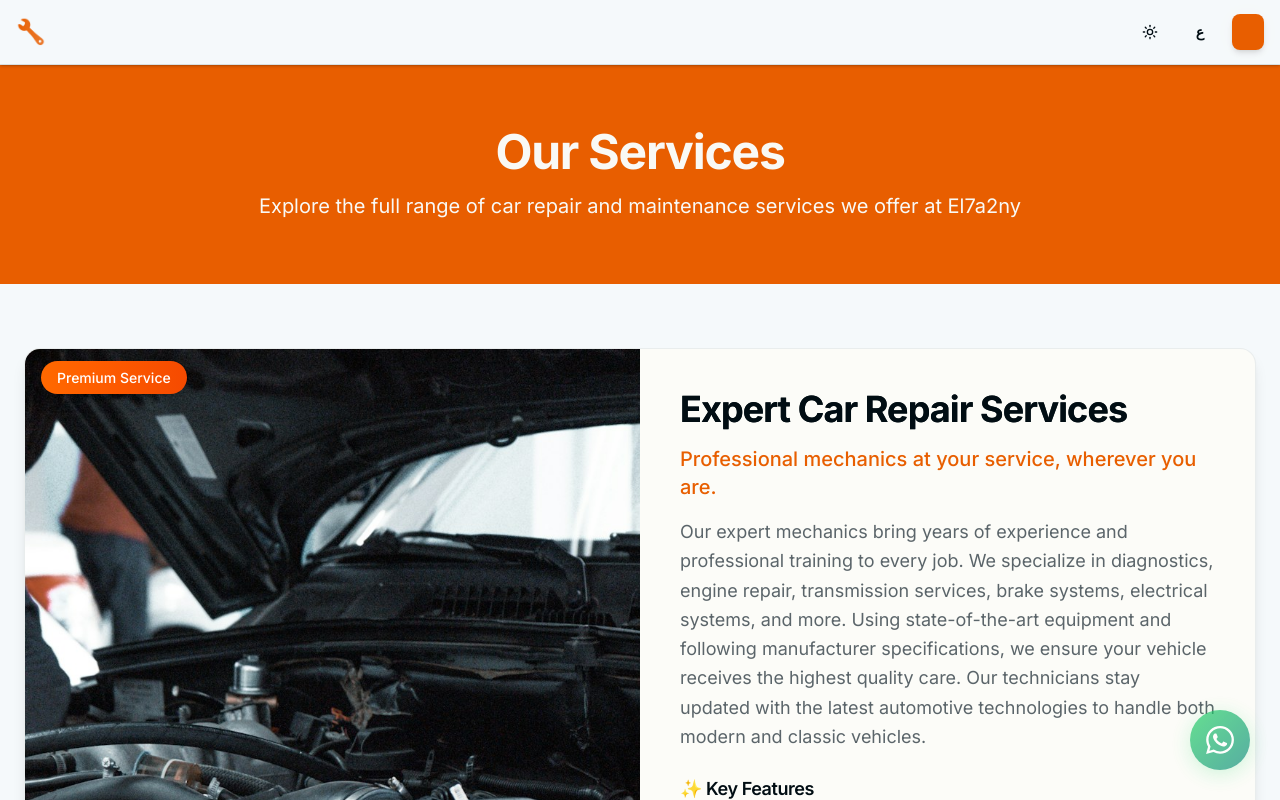
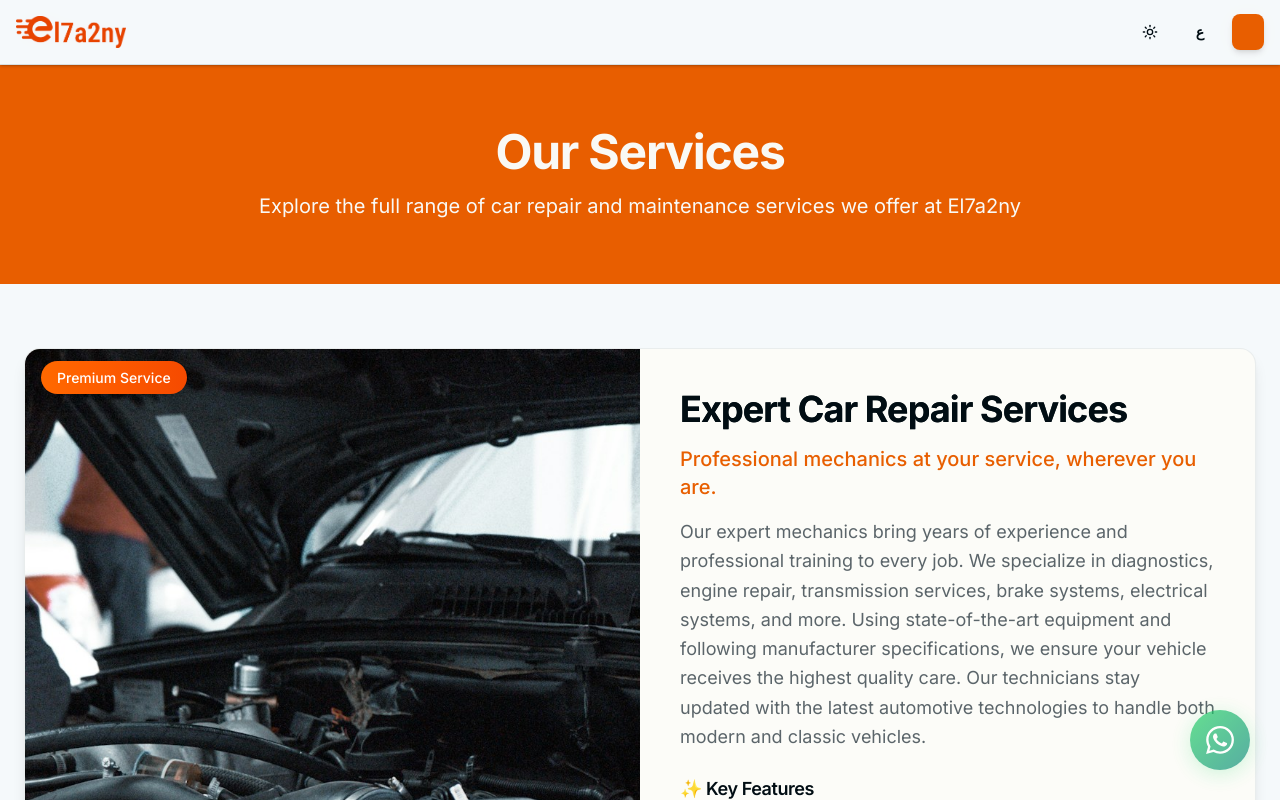
Before and after one commit to KeraDevs/el7a2ny_website, a Next.js app: page /contact/services in a window 1280 px wide. Shown: the top 800 px of the page. Built offline with nearby package versions, Linux system fonts and the light colour scheme.

Commit message:
updating logo

```diff
--- a/next.config.ts
+++ b/next.config.ts
@@ -5,8 +5,6 @@ const nextConfig = {
   images: {
     unoptimized: true,
   },
-  // basePath: "/el7a2ny_website",
-  // assetPrefix: "/el7a2ny_website",
 };
 
 module.exports = nextConfig;
--- a/src/components/Footer.tsx
+++ b/src/components/Footer.tsx
@@ -8,7 +8,6 @@ import {
   Phone,
   Mail,
   Clock,
-  Wrench,
   Star,
   ArrowRight,
   Car,
@@ -99,15 +98,14 @@ const Footer = ({ lng }: FooterProps) => {
       <div className="container mx-auto px-4 py-16 relative">
         {/* Main footer content */}
         <div className="grid grid-cols-1 md:grid-cols-2 lg:grid-cols-4 gap-12 mb-12">
-          {/* Company Info */}
+          {/* Company Info */}{" "}
           <div className="space-y-6">
             <div className="flex items-center gap-3">
-              <div className="p-2 bg-gradient-to-r from-primary to-orange-500 rounded-xl">
-                <Wrench className="h-6 w-6 text-white" />
-              </div>{" "}
-              <span className="text-2xl font-bold bg-gradient-to-r from-primary to-orange-500 bg-clip-text text-transparent">
-                {navbar.logo}
-              </span>
+              <img
+                src="/images/logo-light.png"
+                alt={navbar.logoAlt}
+                className="h-10 w-auto"
+              />
             </div>{" "}
             <p className="text-muted-foreground leading-relaxed dark:text-white/90">
               {footer.description}
@@ -130,8 +128,8 @@ const Footer = ({ lng }: FooterProps) => {
               <ArrowRight className="h-4 w-4 ml-2 group-hover:translate-x-1 transition-transform duration-300" />
             </Button>
           </div>
-
-          {/* Services */}          <div className="space-y-6">
+          {/* Services */}{" "}
+          <div className="space-y-6">
             {" "}
             <h3 className="text-lg font-semibold text-foreground flex items-center gap-2 dark:text-white">
               <div className="w-2 h-2 bg-primary rounded-full"></div>
@@ -151,7 +149,8 @@ const Footer = ({ lng }: FooterProps) => {
                 </li>
               ))}
             </ul>
-          </div>          {/* Quick Links */}
+          </div>{" "}
+          {/* Quick Links */}
           <div className="space-y-6">
             {" "}
             <h3 className="text-lg font-semibold text-foreground flex items-center gap-2 dark:text-white">
@@ -173,8 +172,8 @@ const Footer = ({ lng }: FooterProps) => {
               ))}
             </ul>
           </div>
-
-          {/* Contact Info */}        <div className="space-y-6">
+          {/* Contact Info */}{" "}
+          <div className="space-y-6">
             {" "}
             <h3 className="text-lg font-semibold text-foreground flex items-center gap-2 dark:text-white">
               <div className="w-2 h-2 bg-primary rounded-full"></div>
@@ -295,9 +294,7 @@ const Footer = ({ lng }: FooterProps) => {
           <div className="flex flex-col md:flex-row justify-between items-center gap-4">
             {" "}
             <div className="flex items-center gap-2 text-sm text-muted-foreground dark:text-white/80">
-              <span>
-                © {currentYear} {navbar.logo}.
-              </span>
+              <span>© {currentYear} El7a2ny.</span>
               <span>{footer.allRightsReserved}</span>
             </div>
             <div className="flex items-center gap-6">
--- a/src/components/Navbar.tsx
+++ b/src/components/Navbar.tsx
@@ -40,17 +40,19 @@ const Navbar = () => {
       label: navbar.contact,
       href: "/contact",
     },
-  ];  return (
+  ];
+  return (
     <nav className="fixed top-0 w-full border-b bg-background/98 backdrop-blur-md z-50 shadow-sm dark:border-border/50">
       <div className="container mx-auto px-4 h-16 flex items-center justify-between">
+        {" "}
         <Link href={`/${currentLang}`} className="group">
-          {" "}
-          <span className="text-2xl font-bold bg-gradient-to-r from-primary to-primary/80 bg-clip-text text-transparent group-hover:from-primary/80 group-hover:to-primary transition-all duration-300 flex items-center gap-2">
-            {navbar.logo}
-            <span className="inline-block transition-all duration-300 group-hover:animate-wrench">
-              🔧
-            </span>
-          </span>
+          <div className="flex items-center gap-2 transition-all duration-300 group-hover:scale-105">
+            <img
+              src="/images/logo-light.png"
+              alt={navbar.logoAlt}
+              className="h-8 w-auto"
+            />
+          </div>
         </Link>
         <div className="hidden md:flex items-center gap-8">
           {routes.map((route) => (
@@ -92,7 +94,8 @@ const Navbar = () => {
               <Link href={`/${currentLang}/auth`}>{navbar.login}</Link>
             </Button>
           </div>
-        </div>        <div className="md:hidden flex items-center gap-3">
+        </div>{" "}
+        <div className="md:hidden flex items-center gap-3">
           <ThemeToggle />
           <LanguageSwitcher />
           <DropdownMenu>
--- a/src/i18n/locales/ar/navbar.json
+++ b/src/i18n/locales/ar/navbar.json
@@ -1,5 +1,6 @@
 {
-  "logo": "الحقني",
+  "logo": "/images/logo-light.png",
+  "logoAlt": "الحقني",
   "home": "الرئيسية",
   "services": "الخدمات",
   "howItWorks": "أعمالنا",
--- a/src/i18n/locales/en/navbar.json
+++ b/src/i18n/locales/en/navbar.json
@@ -1,5 +1,6 @@
 {
-  "logo": "El7a2ny",
+  "logo": "/images/logo-light.png",
+  "logoAlt": "El7a2ny",
   "home": "Home",
   "services": "Services",
   "howItWorks": "How It Works",
```
Also changed, not shown: public/images/logo-light.png (added), public/images/logo_dark.png (added).
